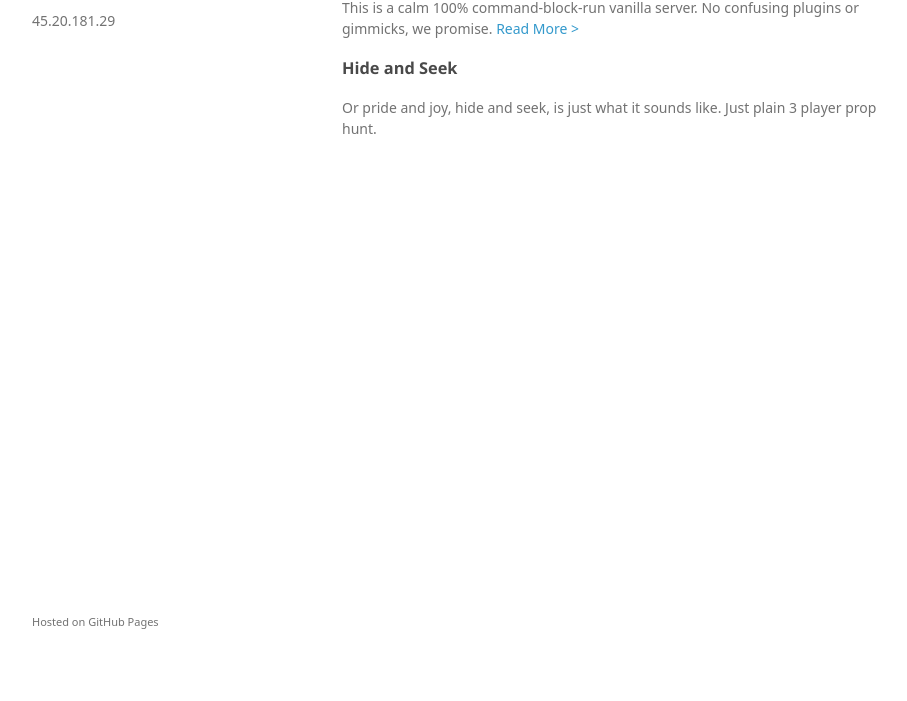
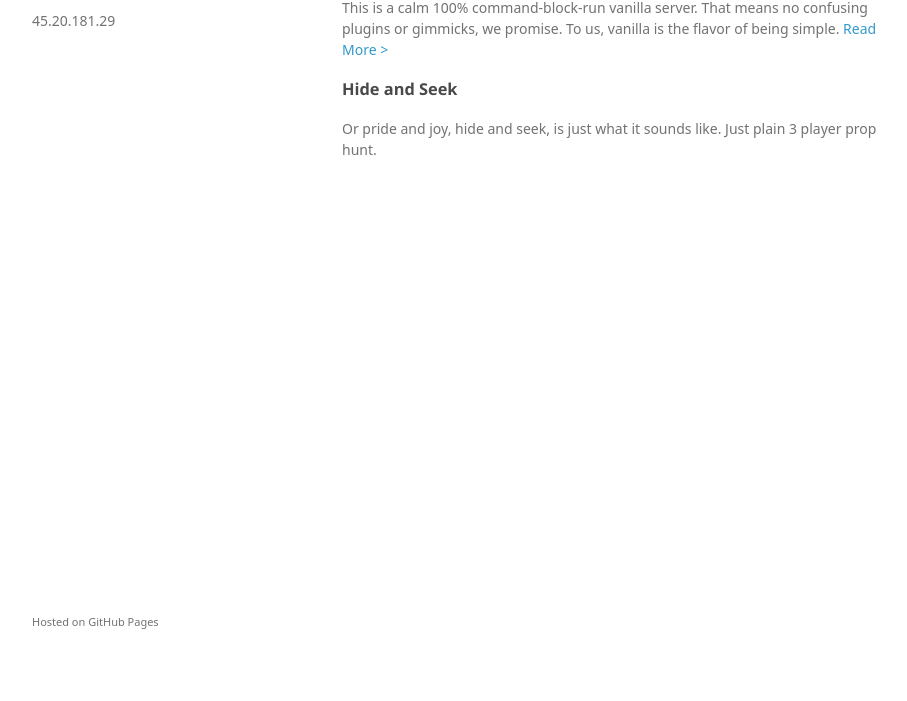
Before and after one commit to gloriousmc/gloriousmc.github.io, a plain HTML site: page index.html in a window 1280 px wide. Shown: the part 99-800 px from the top of the page, without its empty margins (178-1085 px from the left). Drawn offline with Linux system fonts and the light colour scheme; a web font is replaced by a local one.

Commit message:
Update index.html
upd8

```diff
--- a/index.html
+++ b/index.html
@@ -26,7 +26,7 @@
         <h3>
 <a id="ios-10-dark-mode-references" class="anchor" href="#ios-10-dark-mode-references" aria-hidden="true"><span aria-hidden="true" class="octicon octicon-link"></span></a>Welcome</h3>
 
-<p>This is a calm 100% command-block-run vanilla server. No confusing plugins or gimmicks, we promise.
+<p>This is a calm 100% command-block-run vanilla server. That means no confusing plugins or gimmicks, we promise. To us, vanilla is the flavor of being simple.
 <a href="gloriousmc.github.io/vanilla.html">Read More &gt;</a></p>
 
 <h3>
```
